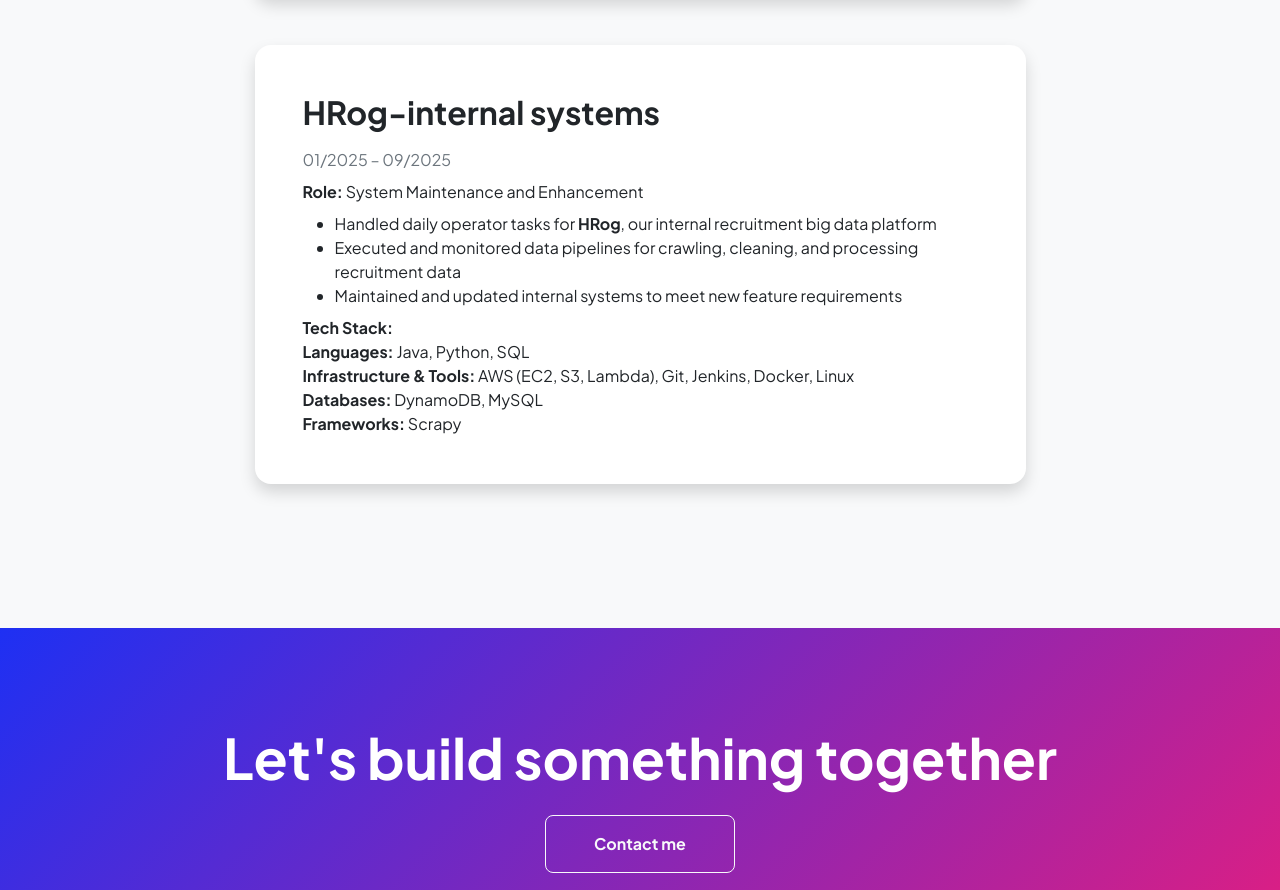
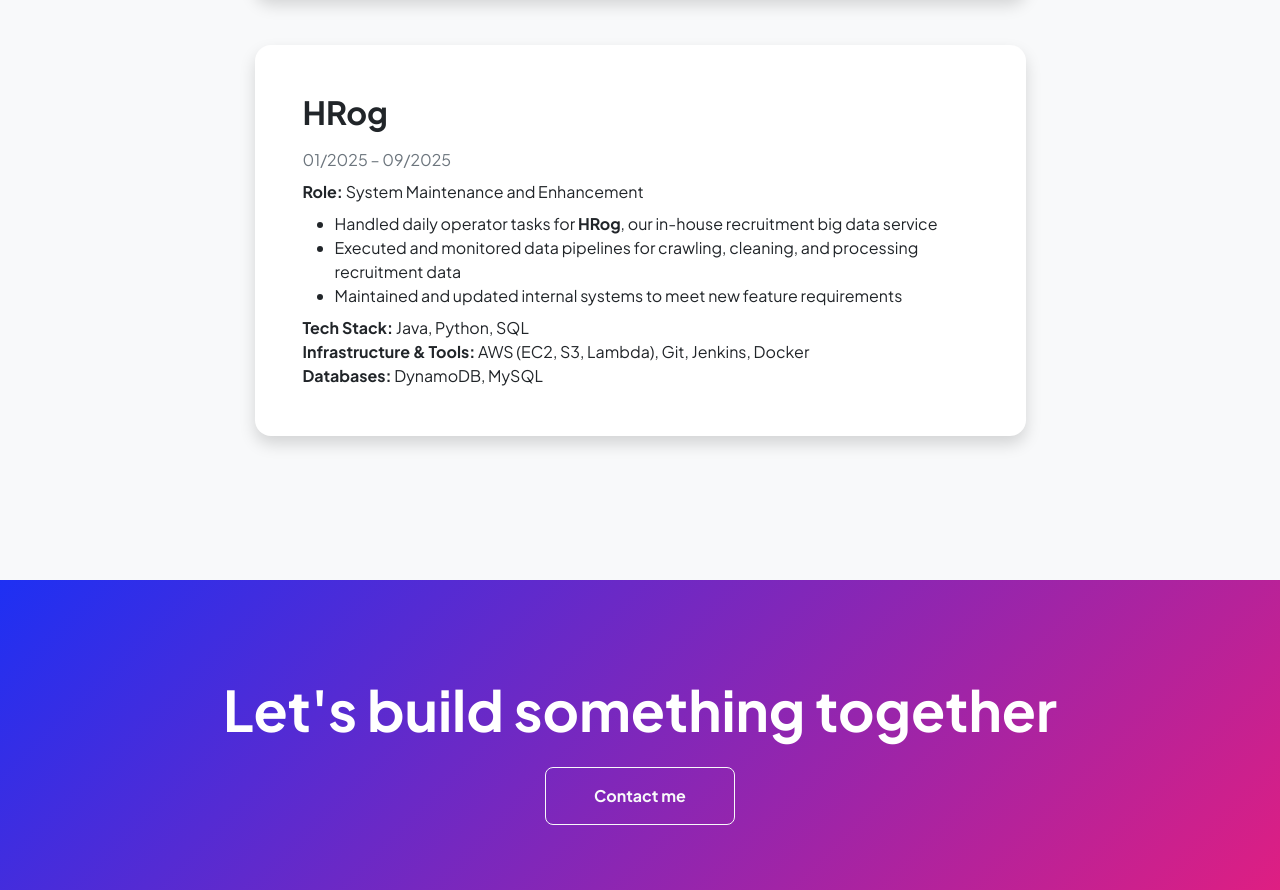
Before and after one commit to khanh1010/portfolio, a plain HTML site: page projects.html in a window 1280 px wide. Shown: the part 3342-4232 px from the top of the page. Drawn offline with nearby package versions, Linux system fonts and the light colour scheme.

Commit message:
fix content

```diff
--- a/projects.html
+++ b/projects.html
@@ -227,27 +227,24 @@
                         <div class="card overflow-hidden shadow rounded-4 border-0 mb-5">
                             <div class="card-body p-0">
                                 <div class="p-5">
-                                    <h2 class="fw-bolder mb-3">HRog-internal systems</h2>
+                                    <h2 class="fw-bolder mb-3">HRog</h2>
                                     <p class="text-muted mb-2">01/2025 – 09/2025</p>
                                     <p class="mb-2"><strong>Role:</strong> System Maintenance and Enhancement
                                     </p>
                                     <ul class="mb-2">
-                                        <li>Handled daily operator tasks for <strong>HRog</strong>, our internal
-                                            recruitment big data platform</li>
+                                        <li>Handled daily operator tasks for <strong>HRog</strong>, our in-house
+                                            recruitment big data service</li>
                                         <li>Executed and monitored data pipelines for crawling, cleaning, and processing
                                             recruitment data</li>
                                         <li>Maintained and updated internal systems to meet new feature requirements
                                         </li>
                                     </ul>
                                     <p class="mb-0">
-                                        <strong>Tech Stack:</strong><br>
-                                        <strong>Languages:</strong> Java, Python, SQL<br>
+                                        <strong>Tech Stack:</strong> Java, Python, SQL<br>
                                         <strong>Infrastructure & Tools:</strong> AWS (EC2, S3, Lambda), Git, Jenkins,
-                                        Docker, Linux<br>
+                                        Docker<br>
                                         <strong>Databases:</strong> DynamoDB, MySQL<br>
-                                        <strong>Frameworks:</strong> Scrapy
                                     </p>
-
                                 </div>
                             </div>
                         </div>
```
Also changed, not shown: resume.html (+3 -3 lines).
